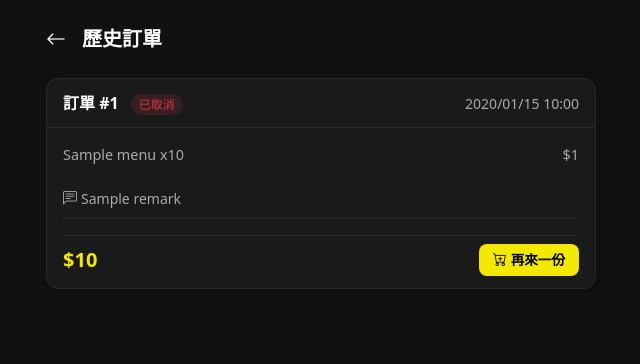
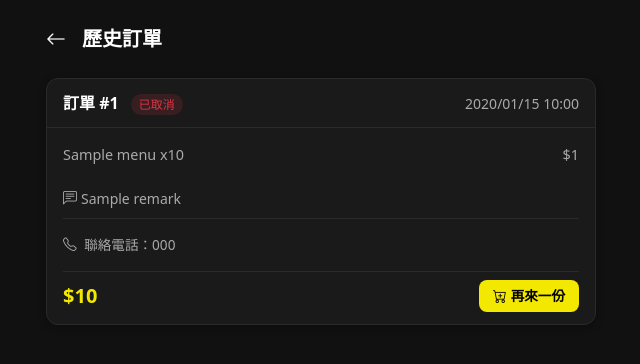
Before and after one commit to 11346063/DBapp-order_system, a Django app: template web_app/templates/order_history.html in a window 1280 px wide. Shown: the part 57-421 px from the top of the page, without its empty margins (36-676 px from the left). Run offline with Django 5.2, Linux system fonts and the light colour scheme; the template is opened without the code that fills it: most values are stand-ins (such as "Sample title", 1, 10 or a date in 2020).

Commit message:
feat: 調整歷史訂單取餐提示與聯絡電話

```diff
--- a/web_app/static/css/order_history.css
+++ b/web_app/static/css/order_history.css
@@ -29,6 +29,10 @@
 .status-ready     { background: rgba(13, 202, 240, 0.15); color: #0dcaf0; }
 .status-completed { background: rgba(25, 135, 84, 0.15); color: #198754; }
 .status-cancelled { background: rgba(220, 53, 69, 0.15); color: #dc3545; }
+.order-contact {
+    color: var(--text-secondary);
+    font-size: 0.85rem;
+}
 .ready-notice {
     background: rgba(13, 202, 240, 0.10);
     border: 1px solid rgba(13, 202, 240, 0.35);
--- a/web_app/templates/includes/components/order_history_card.html
+++ b/web_app/templates/includes/components/order_history_card.html
@@ -31,10 +31,17 @@ Props:
             </div>
             {% endif %}
 
+            {% if order.customer_phone %}
+            <div class="order-contact mb-3">
+                <i class="bi bi-telephone me-1"></i>
+                {% trans "聯絡電話：" %}{{ order.customer_phone }}
+            </div>
+            {% endif %}
+
             {% if order.status == 3 %}
             <div class="ready-notice mb-3">
                 <i class="bi bi-bell-fill me-1"></i>
-                {% trans "餐點已完成，請至櫃台取餐" %}
+                {% trans "餐點已完成，請留意店家電話或至櫃台取餐" %}
                 {% if order.ready_notified_at %}
                 <span class="ready-notice-time">{{ order.ready_notified_at|date:"m/d H:i" }}</span>
                 {% endif %}
```
Also changed, not shown: web_app/tests/test_order_history.py (+9 -2 lines).
